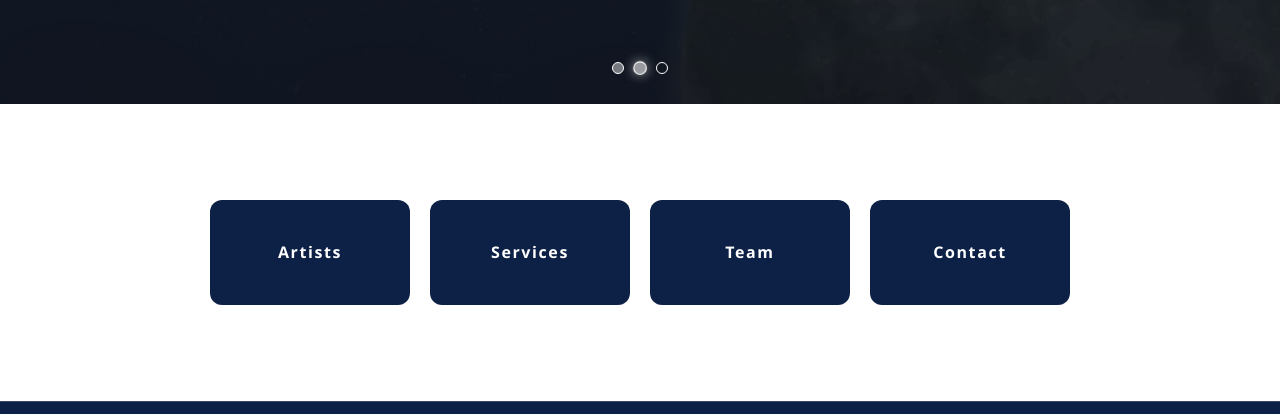
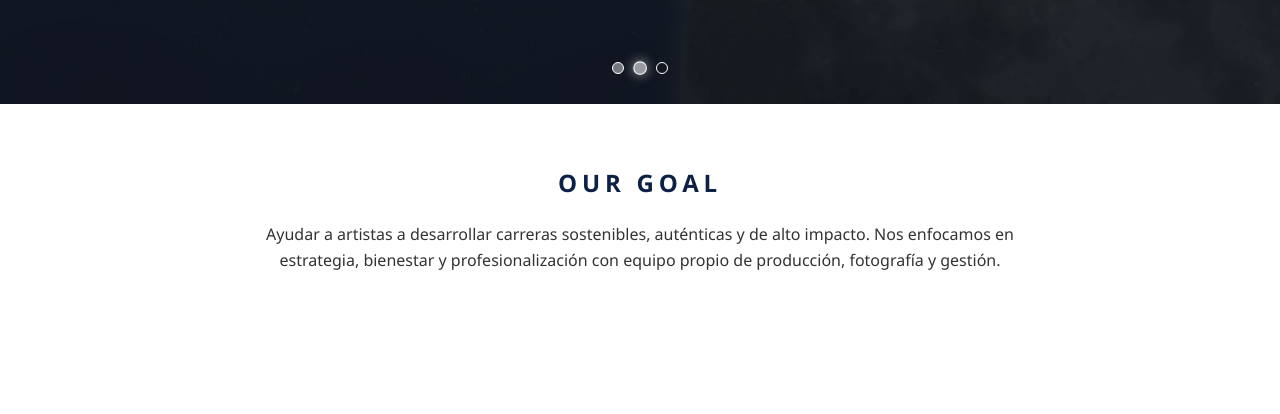
Before and after one commit to PManuelPavez/TTM-WEBSITE, a plain HTML site: page index.html in a window 1280 px wide. Shown: the part 688-1102 px from the top of the page. Drawn offline with Linux system fonts and the light colour scheme.

Commit message:
Update index.html

```diff
--- a/index.html
+++ b/index.html
@@ -64,6 +64,14 @@
     <div class="dots"></div>
   </section>
 
+      <!-- NUESTRO OBJETIVO -->
+    <section class="section-goal">
+      <div class="container">
+        <h2>OUR GOAL</h2>
+        <p class="prose">Ayudar a artistas a desarrollar carreras sostenibles, auténticas y de alto impacto. Nos enfocamos en estrategia, bienestar y profesionalización con equipo propio de producción, fotografía y gestión.</p>
+      </div>
+    </section>
+
   <!-- SECCIONES HOME -->
   <section class="section section-home-links">
     <div class="container home-links">
@@ -79,7 +87,7 @@
     <div class="container footer-grid">
       <p>© 2025 To The Moon Management</p>
       <div class="social">
-        <a href="https://www.instagram.com/tothemoonmng" target="_blank" class="soc ig" aria-label="Instagram">
+        <a href="https://www.instagram.com/tothemoonmanagement" target="_blank" class="soc ig" aria-label="Instagram">
           <svg viewBox="0 0 24 24"><path fill="currentColor" d="M7 2C4.2 2 2 4.2 2 7v10c0 2.8 2.2 5 5 5h10c2.8 0 5-2.2 5-5V7c0-2.8-2.2-5-5-5H7m10 2c1.6 0 3 1.4 3 3v10c0 1.6-1.4 3-3 3H7c-1.6 0-3-1.4-3-3V7c0-1.6 1.4-3 3-3h10M12 7a5 5 0 1 0 0 10 5 5 0 0 0 0-10m0 2a3 3 0 1 1 0 6 3 3 0 0 1 0-6z"/></svg>
         </a>
         <button class="soc mail" id="openForm" aria-label="Email">
```
